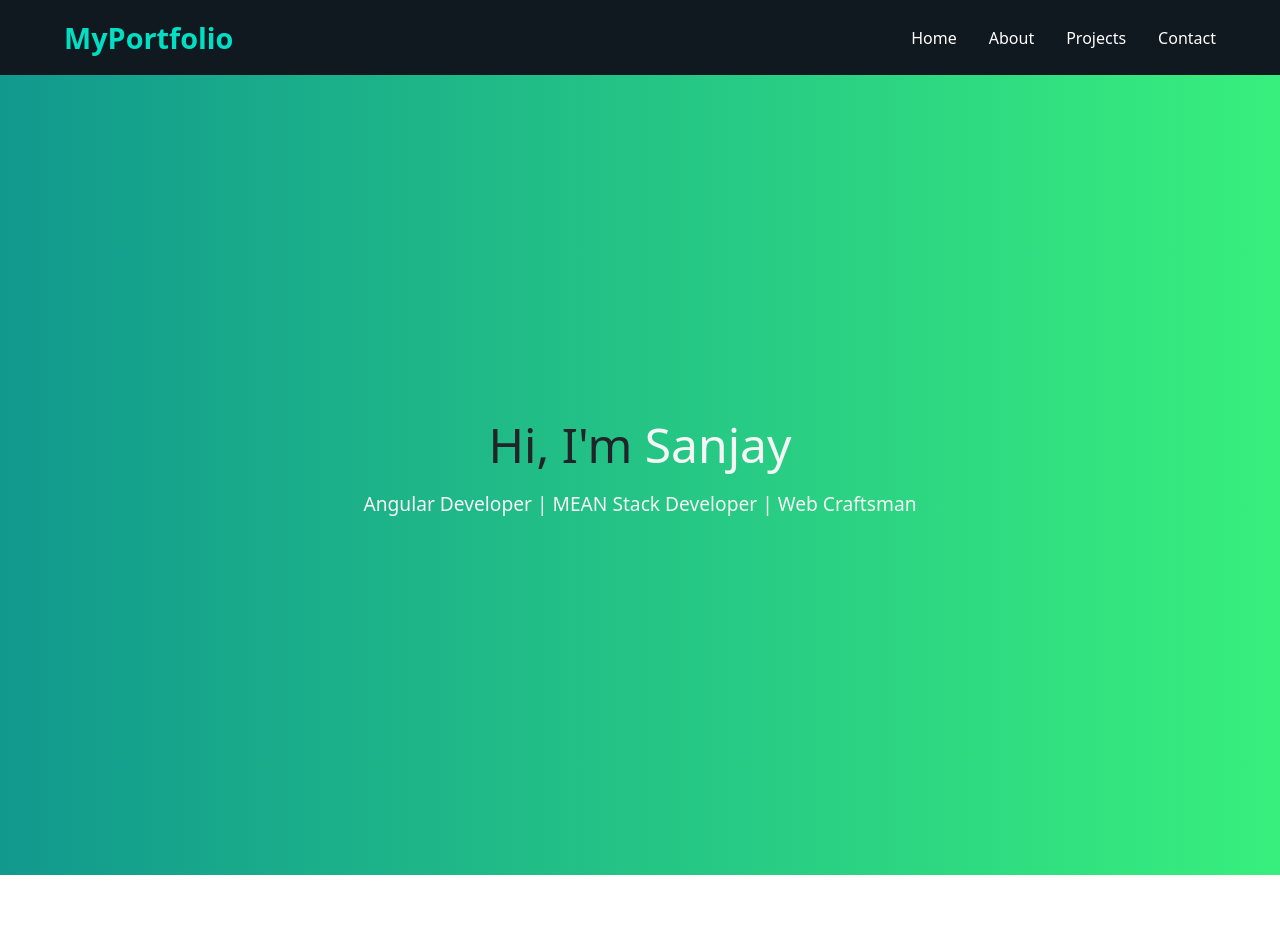
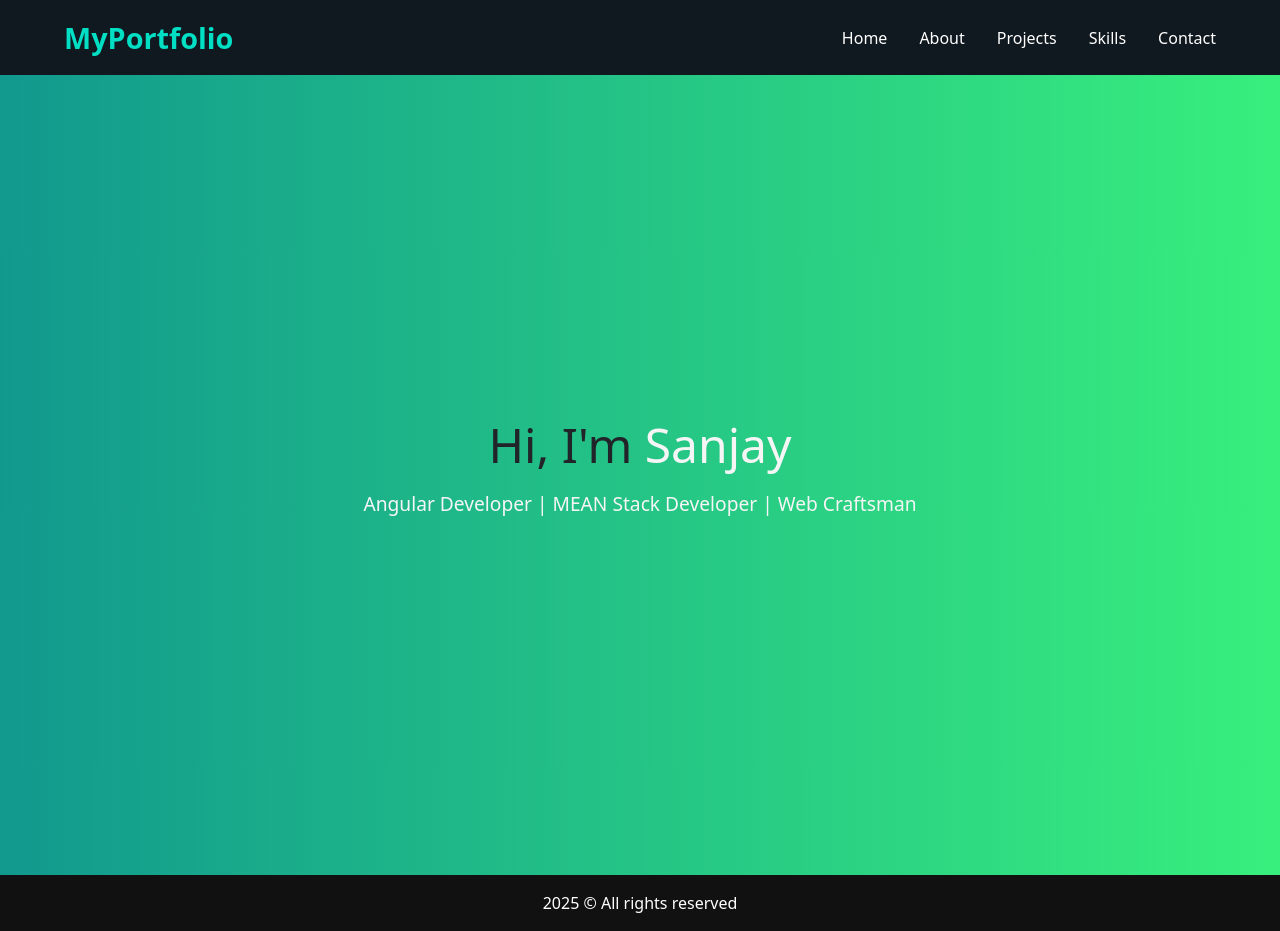
Before and after one commit to Sanjai212002/portfolio_app, an Angular app: page / in a window 1280 px wide. Before the commit the page ends 875 px from the top, so only its background shows below. Built offline with nearby package versions, Linux system fonts and the light colour scheme.

Commit message:
footer created

```diff
--- a/src/app/app.component.css
+++ b/src/app/app.component.css
@@ -110,3 +110,9 @@
         font-size: 1rem;
     }
     }
+footer {
+  background-color: #111;
+  color: #fff;
+  text-align: center;
+  padding: 1rem 0;
+}
--- a/src/app/app.component.html
+++ b/src/app/app.component.html
@@ -1,15 +1,23 @@
 <header class="navbar">
   <div class="container">
-    <div class="logo" href="/home"><a href="/home" class="anchor">MyPortfolio</a></div>
+    <div class="logo">
+      <a href="/home" class="anchor">MyPortfolio</a>
+    </div>
     <nav [ngClass]="{ open: isMenuOpen }">
       <a href="/home">Home</a>
       <a href="/about">About</a>
       <a href="/projects">Projects</a>
+      <a href="/skills">Skills</a>
       <a href="/contact">Contact</a>
     </nav>
     <div class="menu-icon" (click)="toggleMenu()">☰</div>
   </div>
 </header>
+
 <div class="content-container">
-<router-outlet></router-outlet>
+  <router-outlet></router-outlet>
 </div>
+
+<footer>
+  2025 &copy; All rights reserved
+</footer>
--- a/src/app/app.routes.ts
+++ b/src/app/app.routes.ts
@@ -9,5 +9,6 @@ export const routes: Routes = [
   { path: 'home', component: HomeComponent },
   { path: 'about', component: AboutComponent },
   { path: 'projects', component: ProjectsComponent },
+  { path: 'skills', component: ContactComponent },
   { path: 'contact', component: ContactComponent }
 ];
```
